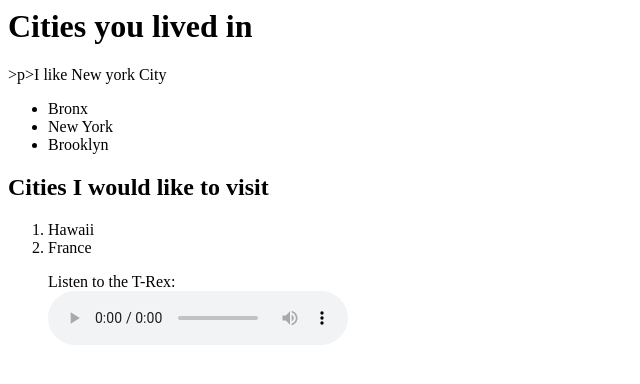
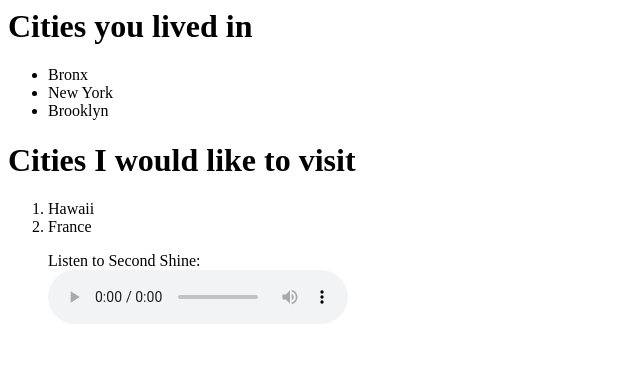
Before and after one commit to jessy1082/HTML-exercise, a plain HTML site: page index.html in a window 1280 px wide. Shown: the whole page, without its empty margins (0-640 px from the left). Drawn offline with Linux system fonts and the light colour scheme.

Commit message:
december4 try1

```diff
--- a/index.html
+++ b/index.html
@@ -7,21 +7,20 @@
 </head>
 <body>
     <h1>Cities you lived in</h1>
-    >p>I like New york City</p>
     <ul>
         <li>Bronx</li>
         <li>New York</li>
         <li>Brooklyn </li>
 
     </ul>
-    <h2>Cities I would like to visit</h2>
+    <h1>Cities I would like to visit</h1>
     <ol>
         <li>Hawaii</li>
         <li>France</li>
     </ol>
 
     <figure>
-        <figcaption>Listen to the T-Rex:</figcaption>
+        <figcaption>Listen to Second Shine:</figcaption>
         <audio
             controls
             src="/Second Chance Shinedown Lyrics.mp3">
```
